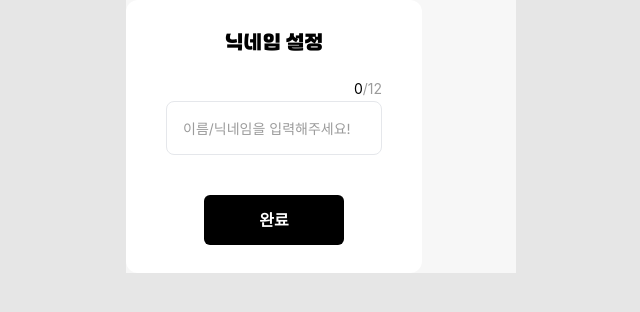
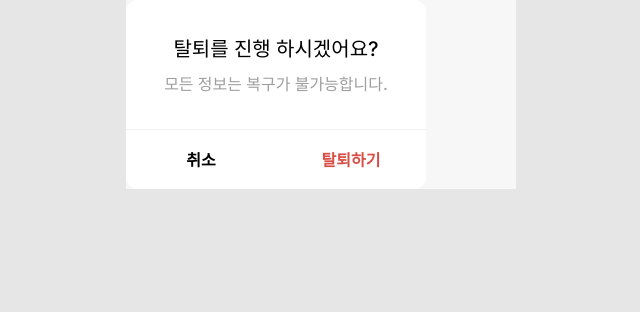
Before and after one commit to relay-toon/front, a Next.js app: page /comptest in a window 1280 px wide. Shown: the top 312 px of the page, without its empty margins (319-959 px from the left). Built offline with nearby package versions, Linux system fonts and the light colour scheme.

Commit message:
design: confirm-modals

```diff
--- a/src/app/(main)/comptest/page.tsx
+++ b/src/app/(main)/comptest/page.tsx
@@ -1,9 +1,10 @@
-import ModalNickname from "@/src/components/Modal-nickname";
 
-export default function CompTest (){
-    return (
-      <div>
-        <ModalNickname />
-      </div>
-    );
+import ModalCancelAccount from '@/src/components/Modal-CancelAccount';
+
+export default function CompTest() {
+  return (
+    <div>
+      <ModalCancelAccount />
+    </div>
+  );
 }
--- /dev/null
+++ b/src/components/Modal-Logout.tsx
@@ -0,0 +1,17 @@
+export default function ModalLogout() {
+  return (
+    <div className="*:custom-pretendard-font flex h-[189px] w-[300px] flex-col items-center rounded-[12px] bg-white ">
+      <div className="flex h-[129px] w-[300px] items-center justify-center ">
+        <span className="text-[20px] ">로그아웃 하시겠어요?</span>
+      </div>
+      <div className=" flex h-[60px] border-t border-t-[#F2F2F2] text-[16px] font-bold ">
+        <div className="flex w-[150px] cursor-pointer items-center justify-center">
+          <span>취소</span>
+        </div>
+        <div className="flex w-[150px] cursor-pointer items-center justify-center text-[#D84D45]">
+          <span>로그아웃</span>
+        </div>
+      </div>
+    </div>
+  );
+}
--- /dev/null
+++ b/src/components/Modal-cancelAccount.tsx
@@ -0,0 +1,20 @@
+export default function ModalCancelAccount() {
+  return (
+    <div className="*:custom-pretendard-font flex h-[189px] w-[300px] flex-col items-center rounded-[12px] bg-white">
+      <div className="flex h-[129px] w-[300px] flex-col items-center justify-center gap-[8px] font-medium">
+        <span className="text-[20px] ">탈퇴를 진행 하시겠어요?</span>
+        <span className="text-[16px] text-[#9E9E9E] ">
+          모든 정보는 복구가 불가능합니다.
+        </span>
+      </div>
+      <div className="border-t-F2F2F2 flex h-[60px] border-t border-t-[#F2F2F2] text-[16px] font-bold ">
+        <div className="flex w-[150px] cursor-pointer items-center justify-center">
+          <span>취소</span>
+        </div>
+        <div className="flex w-[150px] cursor-pointer items-center justify-center text-[#D84D45]">
+          <span>탈퇴하기</span>
+        </div>
+      </div>
+    </div>
+  );
+}
--- /dev/null
+++ b/src/components/Modal-confirmCancelAccount.tsx
@@ -0,0 +1,14 @@
+export default function ConfirmCancelAccount() {
+  return (
+    <div className="*:custom-pretendard-font flex h-[189px] w-[300px] flex-col items-center rounded-[12px] bg-white">
+      <div className="flex h-[129px] w-[300px] flex-col items-center justify-center gap-[8px] border-b border-b-[#F2F2F2] font-medium">
+        <span className="text-[20px] ">탈퇴 완료 되었습니다.</span>
+      </div>
+      <div className="flex h-[60px] text-[16px] font-bold ">
+        <div className="flex w-[150px] items-center justify-center">
+          <span>확인</span>
+        </div>
+      </div>
+    </div>
+  );
+}
--- /dev/null
+++ b/src/components/Modal-confirmLogoutcopy.tsx
@@ -0,0 +1,19 @@
+'use client';
+export default function ModalConfirmLogout() {
+  const onClick = () => {};
+  return (
+    <div className="*:custom-pretendard-font flex h-[189px] w-[300px] flex-col items-center rounded-[12px] bg-white">
+      <div className="flex h-[129px] w-[300px] flex-col items-center justify-center gap-[8px] border-b border-b-[#F2F2F2] font-medium">
+        <span className="text-[20px] ">로그아웃 되었습니다.</span>
+      </div>
+      <div className="flex h-[60px] w-full cursor-pointer items-center justify-center text-[16px] font-bold">
+        <div
+          onClick={onClick}
+          className="flex w-[150px] items-center justify-center"
+        >
+          <span>확인</span>
+        </div>
+      </div>
+    </div>
+  );
+}
```
